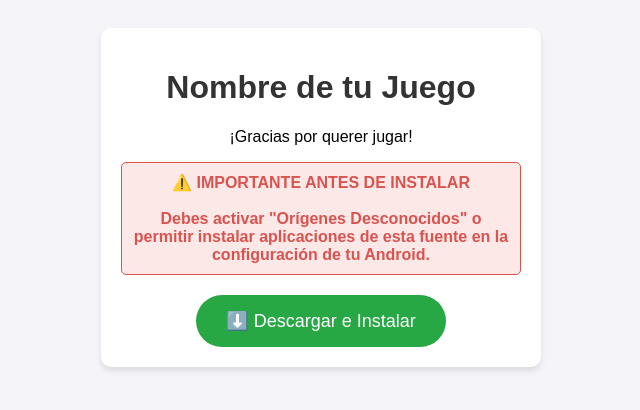
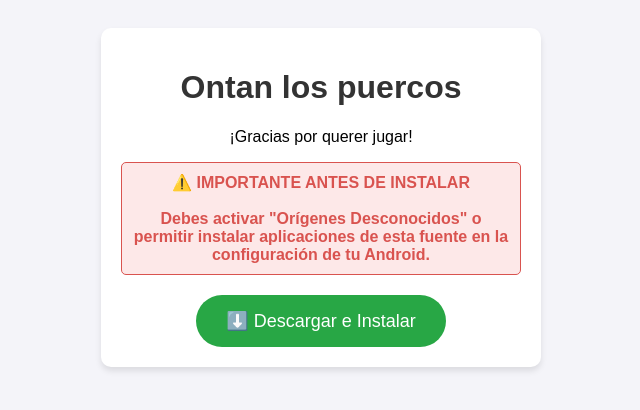
Before and after one commit to Tailsx7195/Ontan-Los-Puercos-onde-trabajaba, a plain HTML site: page index.html in a window 1280 px wide. Shown: the whole page, without its empty margins (319-959 px from the left). Drawn offline with Linux system fonts and the light colour scheme.

Commit message:
index.html

```diff
--- a/index.html
+++ b/index.html
@@ -15,7 +15,7 @@
 <body>
 
     <div class="card">
-        <h1>Nombre de tu Juego</h1>
+        <h1>Ontan los puercos</h1>
         <p>¡Gracias por querer jugar!</p>
 
         <div class="warning">
```
